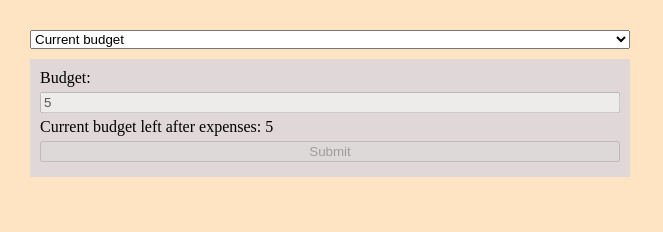
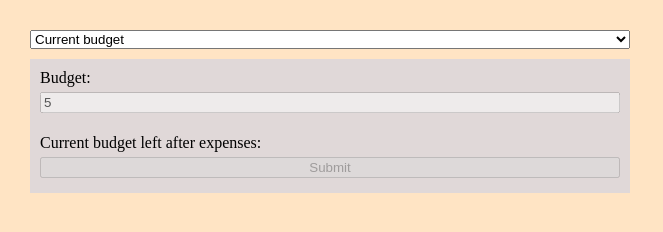
Before and after one commit to ArminasB/js, a plain HTML site: page index.html in a window 1280 px wide. Both pictures are taken after typing "5" into the empty fields and a click on the button "Submit". Shown: the whole page, without its empty margins (0-663 px from the left). Drawn offline with Linux system fonts and the light colour scheme.

Commit message:
tito duotas darbas

```diff
--- a/index.html
+++ b/index.html
@@ -20,7 +20,7 @@
             <div class="budget" id="budget">
                 <label for="budget">Budget:</label>
                 <input type="number" id="budget-input">
-                <span class="remaining-budget" id="remaining-budget"></span>
+                <p id="remaining-budget-paragraph"><span class="remaining-budget" id="remaining-budget"></span></p>
                 <button id="submit-budget">Submit</button>
             </div>
             <div class="expenses" id="expenses">
--- a/scripts.js
+++ b/scripts.js
@@ -142,6 +142,7 @@ const expensesFieldEl = document.querySelector("#expenses");
 const budgetInputEl = document.querySelector("#budget-input");
 const submitBudgetButton = document.querySelector("#submit-budget");
 const remainingBudgetEl = document.querySelector("#remaining-budget");
+const remainingBudgetParagraphEl = document.querySelector("#remaining-budget-paragraph");
 const dateEl = document.querySelector("#date");
 const spentInputEl = document.querySelector("#spent-amount");
 const expensesTypeEl = document.querySelector("#expenses-type");
@@ -150,7 +151,7 @@ const submitExpenseButton = document.querySelector("#submit-expense");
 const expensesList = document.querySelector("#expenses-list");
 
 selectField.addEventListener("change", changeField);
-submitBudgetButton.addEventListener("click", showBudget);
+submitBudgetButton.addEventListener("click", addBudget);
 submitExpenseButton.addEventListener("click", submitExpense);
 
 function changeField(event) {
@@ -164,14 +165,14 @@ function changeField(event) {
 }
 
 function calculateBudget(expenses) {
-    let leftBudget;
+    let remainingBudget;
     if(expenses) {
-        leftBudget = Number(remainingBudgetEl.textContent) - Number(expenses);
-        console.log(leftBudget);
+        remainingBudget = Number(remainingBudgetEl.textContent) - Number(expenses);
     } else {
-        leftBudget = Number(budgetInputEl.value);
+        remainingBudget = budgetInputEl.value;
+        console.log(remainingBudget);
     }
-    return leftBudget;
+    return remainingBudget;
 }
 
 function disableBudgetInput() {
@@ -184,8 +185,9 @@ function disableBudgetInput() {
     }
 }
 
-function showBudget() {
-    remainingBudgetEl.textContent = `Current budget left after expenses: ${calculateBudget()}`;
+function addBudget() {
+    remainingBudgetParagraphEl.textContent = "Current budget left after expenses: ";
+    remainingBudgetEl.textContent = calculateBudget();
     disableBudgetInput()
 }
 
@@ -210,11 +212,6 @@ function addParagraph(text, value) {
     return paragraph;
 }
 
-function expensesType() {
-
-
-}
-
 function createExpenseContainer() {
     const expenseContainer = document.createElement("div");
     expenseContainer.classList = "expense-container"
@@ -230,7 +227,7 @@ function createExpenseContainer() {
 function submitExpense() {
     if(formIsValid()) {
         createExpenseContainer();
-        remainingBudgetEl.textContent = calculateBudget(spentInputEl.value);
+        remainingBudgetEl.textContent = calculateBudget(remainingBudgetEl.textContent);
         clearInput();
     }
 }
```
